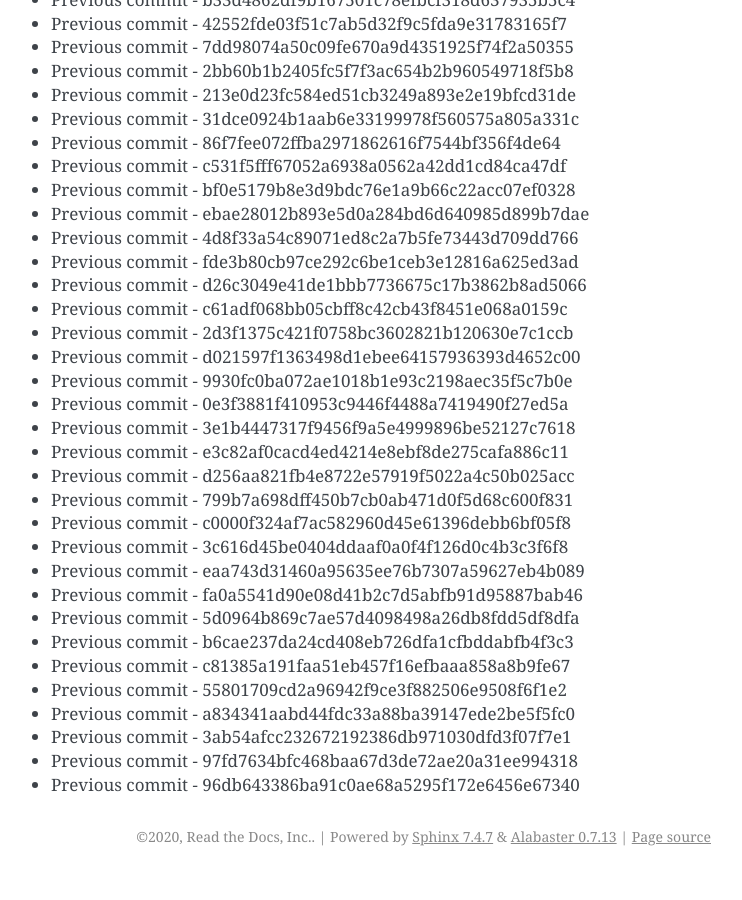
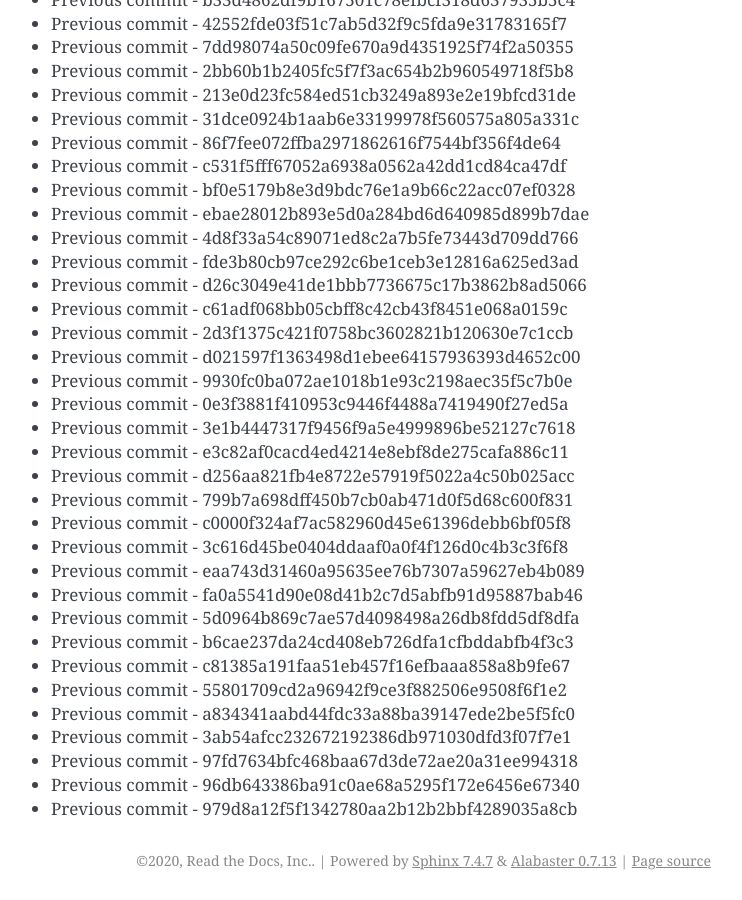
Before and after one commit to readthedocs/rtd-git-stresstest, a Sphinx documentation site: the page built from docs/updates.rst, in a window 1280 px wide and 900 px high, scrolled down 52176 px. Shown: the whole window, without its empty margins (399-1141 px from the left). Built offline with Sphinx 7.4.7, drawn with Linux system fonts in a browser that asks for light colours; before the commit the page ends 53052 px from its top, so only the background shows below that.

Commit message:
Generating commit from previous: 979d8a12f5f1342780aa2b12b2bbf4289035a8cb

```diff
--- a/docs/updates.rst
+++ b/docs/updates.rst
@@ -2224,3 +2224,4 @@ It can be tested for any performance characteristics.
 * Previous commit - 3ab54afcc232672192386db971030dfd3f07f7e1
 * Previous commit - 97fd7634bfc468baa67d3de72ae20a31ee994318
 * Previous commit - 96db643386ba91c0ae68a5295f172e6456e67340
+* Previous commit - 979d8a12f5f1342780aa2b12b2bbf4289035a8cb
```
